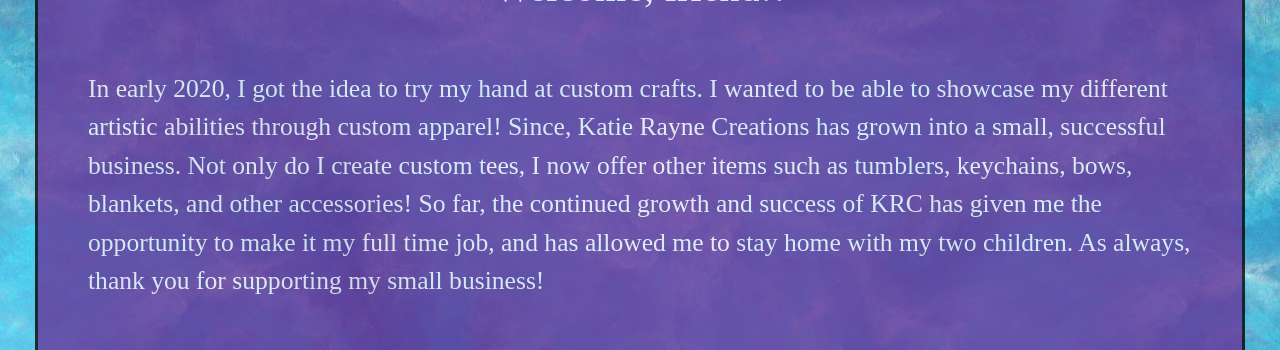
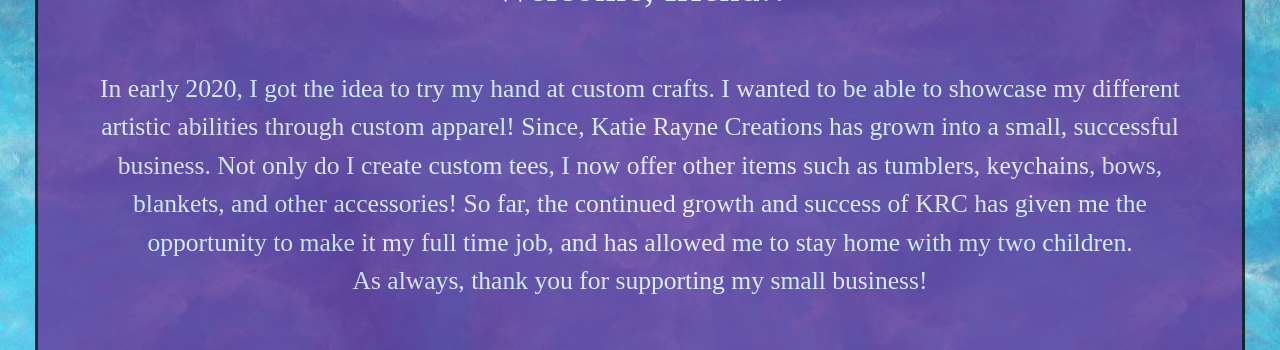
Before and after one commit to breyshaw/KRCv2-front-end, a React (Create React App) app: page / in a window 1280 px wide. Shown: the part 377-727 px from the top of the page. Built offline with nearby package versions, Linux system fonts and the light colour scheme; no server answers; a web font is replaced by a local one.

Commit message:
add conditional to landing page

```diff
--- a/src/pages/Landing/Landing.jsx
+++ b/src/pages/Landing/Landing.jsx
@@ -7,8 +7,10 @@
       <img className={styles.logo} src={logo} alt="" />
       <div className='card'>
         <h1 className='text-center'>Welcome, {user ? user.name + "!!" : 'friend!!'}</h1>
-        <p className={styles.p}>In early 2020, I got the idea to try my hand at custom crafts. I wanted to be able to showcase my different artistic abilities through custom apparel! Since, Katie Rayne Creations has grown into a small, successful business. Not only do I create custom tees, I now offer other items such as tumblers, keychains, bows, blankets, and other accessories! So far, the continued growth and success of KRC has given me the opportunity to make it my full time job, and has allowed me to stay home with my two children. As always, thank you for supporting my small business!</p>
+        <p className={styles.p}>In early 2020, I got the idea to try my hand at custom crafts. I wanted to be able to showcase my different artistic abilities through custom apparel! Since, Katie Rayne Creations has grown into a small, successful business. Not only do I create custom tees, I now offer other items such as tumblers, keychains, bows, blankets, and other accessories! So far, the continued growth and success of KRC has given me the opportunity to make it my full time job, and has allowed me to stay home with my two children. <br /> As always, thank you for supporting my small business!</p>
+        {user ? '' :
         <h2 className='text-center'>Want to leave a review on my items? Create an account here! <br /> <a className="btn btn-primary" aria-current="page" href="/signup">Signup</a></h2>
+        }
       </div>
     </main>
   )
--- a/src/pages/Landing/Landing.module.css
+++ b/src/pages/Landing/Landing.module.css
@@ -13,7 +13,8 @@
 
 p {
   font-size: 1.6rem;
-  margin: 25px;
+  text-align: center;
+  margin: 3px 25px 25px 25px;
 }
 
 @media only screen and (min-width: 768px) {
```
